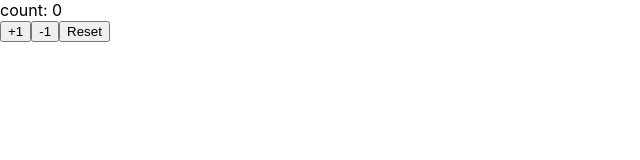
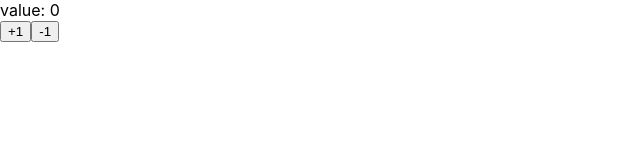
Before and after one commit to neko200517/udemy-react-redux-crud-application, a React (Create React App) app: page / in a window 1280 px wide. Shown: the top 160 px of the page, without its empty margins (0-640 px from the left). Built offline with nearby package versions, Linux system fonts and the light colour scheme.

Commit message:
23.implement comopnet with connect functions.

```diff
--- a/src/actions/index.ts
+++ b/src/actions/index.ts
@@ -12,6 +12,6 @@
   type: DECREMENT,
 });
 
-export interface CountActionType {
+export interface ICountActionType {
   type: 'INCREMENT' | 'DECREMENT';
 }
--- a/src/components/App.tsx
+++ b/src/components/App.tsx
@@ -1,45 +1,38 @@
 import React, { Component } from 'react';
+import { connect } from 'react-redux';
+import { increment, decrement } from '../actions';
 
-// 18. State
-// this.state ... 参照、初期化
-// setState() ... 再設定、再描画
+// 23. connectでstateとactionsとの関連付けを行う
 
-const App = () => {
-  return <Counter></Counter>;
-};
-
-interface IState {
-  count: number;
+interface ICountProps {
+  value: number;
+  increment: React.MouseEventHandler<HTMLButtonElement>;
+  decrement: React.MouseEventHandler<HTMLButtonElement>;
 }
 
-class Counter extends Component<{}, IState> {
-  constructor(props: any) {
-    super(props);
-    this.state = { count: 0 };
-  }
-
-  handlePlusButton = () => {
-    this.setState({ count: this.state.count + 1 });
-  };
-
-  handleMinusButton = () => {
-    this.setState({ count: this.state.count - 1 });
-  };
-
-  handleResetButton = () => {
-    this.setState({ count: 0 });
-  };
-
+class App extends Component<ICountProps> {
   render() {
+    const props = this.props;
     return (
-      <div>
-        <div>count: {this.state.count}</div>
-        <button onClick={this.handlePlusButton}>+1</button>
-        <button onClick={this.handleMinusButton}>-1</button>
-        <button onClick={this.handleResetButton}>Reset</button>
-      </div>
+      <React.Fragment>
+        <div>value: {props.value}</div>
+        <button onClick={props.increment}>+1</button>
+        <button onClick={props.decrement}>-1</button>
+      </React.Fragment>
     );
   }
 }
 
-export default App;
+const mapStateToProps = (state: { count: { value: number } }) => ({
+  value: state.count.value,
+});
+
+// const mapDispatchToProps = (dispatch: any) => ({
+//   increment: () => dispatch(increment()),
+//   decrement: () => dispatch(decrement()),
+// });
+
+// 上記をシンプルに記述可能
+const mapDispatchToProps = { increment, decrement };
+
+export default connect(mapStateToProps, mapDispatchToProps)(App);
--- a/src/reducers/count.ts
+++ b/src/reducers/count.ts
@@ -1,8 +1,12 @@
-import { INCREMENT, DECREMENT, CountActionType } from '../actions';
+import { INCREMENT, DECREMENT, ICountActionType } from '../actions';
 
-const initialState = { value: 0 };
+export interface ICountState {
+  value: number;
+}
 
-const switchEvents = (state = initialState, action: CountActionType) => {
+const initialState: ICountState = { value: 0 };
+
+const switchEvents = (state = initialState, action: ICountActionType) => {
   switch (action.type) {
     case INCREMENT:
       return { value: state.value + 1 };
```
